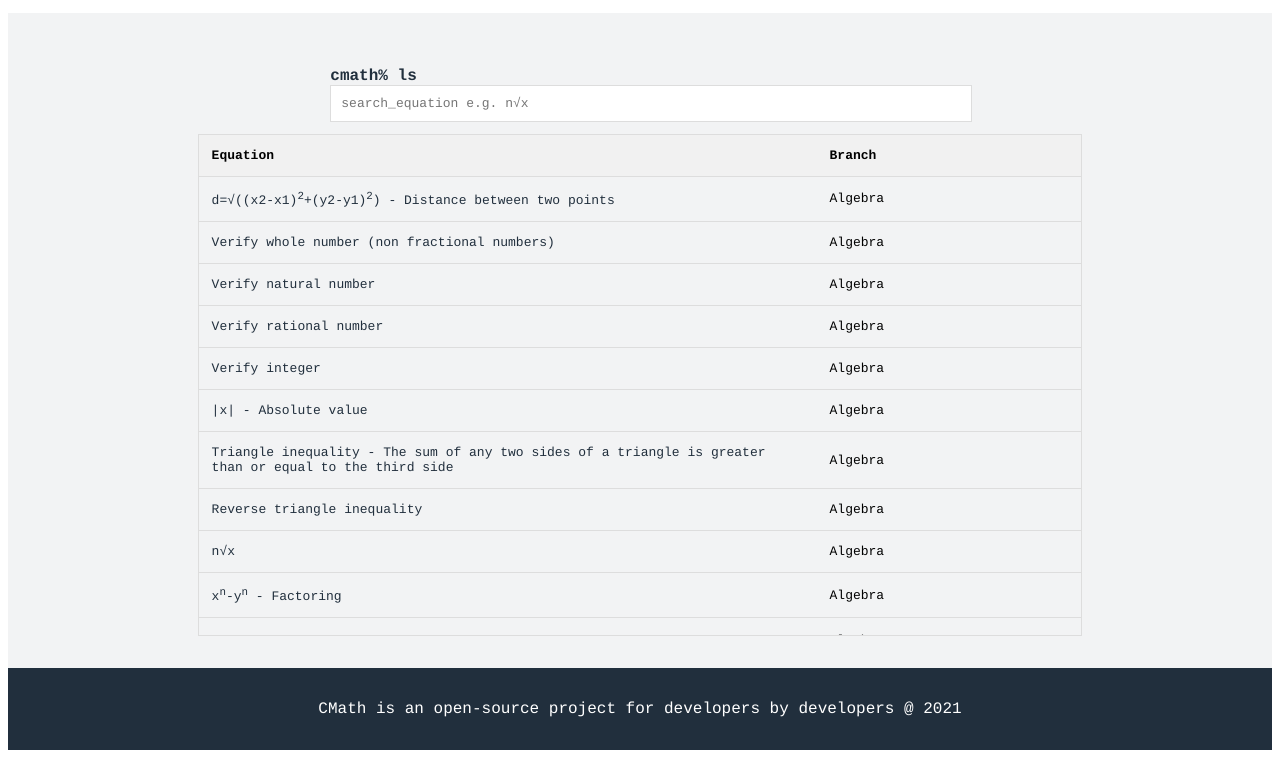
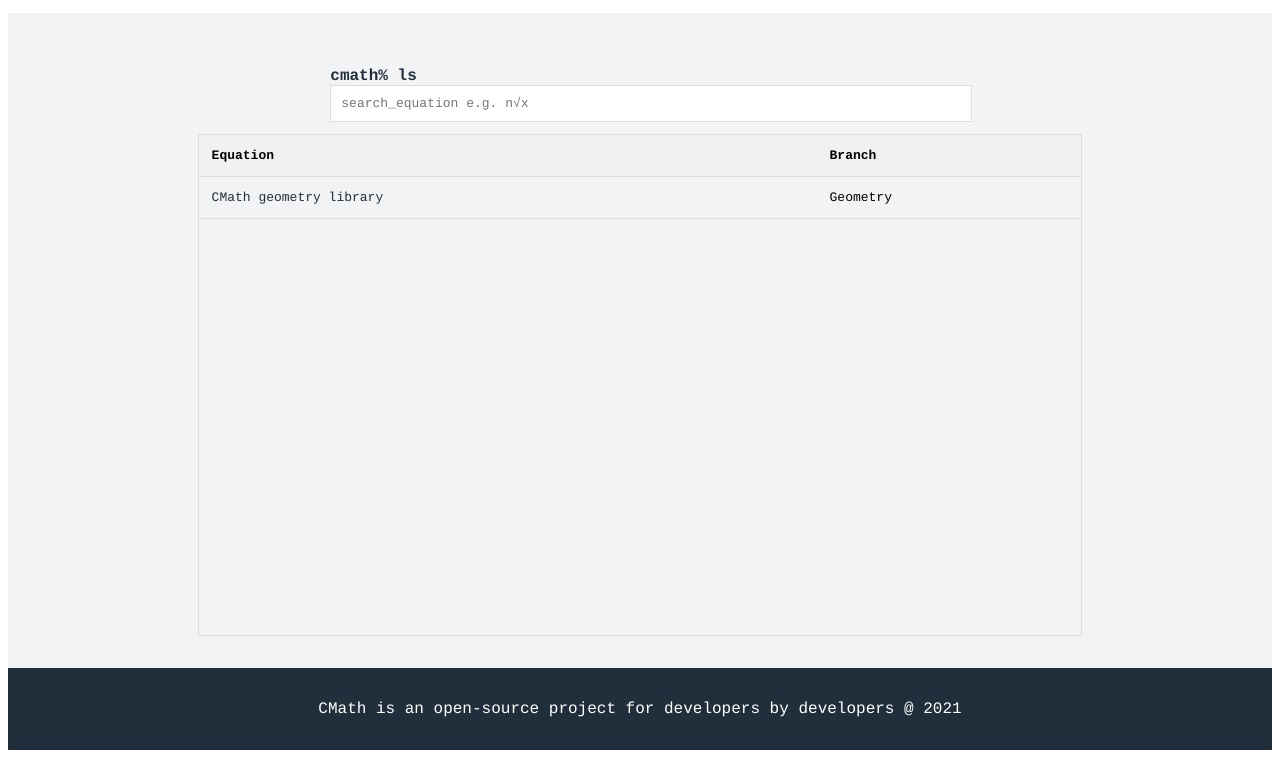
Before and after one commit to JayedRafiProjects/cmath.c, a plain HTML site: page index.html in a window 1280 px wide. Shown: the part 904-1662 px from the top of the page. Drawn offline with Linux system fonts and the light colour scheme.

Commit message:
Update index.html

```diff
--- a/index.html
+++ b/index.html
@@ -95,65 +95,12 @@ USE OF ANY CODE FOR LEARNING/TEACHING IS PERMITTED BUT PLEASE LET US KNOW IF YOU
 
 		<!-- ALGEBRA START -->
   			<tr>
-    		<td style="width: 70%;"><a href="https://github.com/JayedRafiProjects/cmath.c/blob/main/cm2.c">d=&#8730;((x2-x1)<sup>2</sup>+(y2-y1)<sup>2</sup>) - Distance between two points</a></td>
-    		<td>Algebra</td>
+    		<td style="width: 70%;"><a href="">CMath geometry library</a></td>
+    		<td>Geometry</td>
   			</tr>
   			<tr>
-    		<td style="width: 70%;"><a href="https://github.com/JayedRafiProjects/cmath.c/blob/main/cm3.c">Verify whole number (non fractional numbers)</a></td>
-    		<td>Algebra</td>
-  			</tr>
-			<tr>
-    		<td style="width: 70%;"><a href="https://github.com/JayedRafiProjects/cmath.c/blob/main/cm12.c">Verify natural number</a></td>
-    		<td>Algebra</td>
-  			</tr>
-			<tr>
-    		<td style="width: 70%;"><a href="https://github.com/JayedRafiProjects/cmath.c/blob/main/cm14.c">Verify rational number</a></td>
-    		<td>Algebra</td>
-  			</tr>
-			<tr>
-    		<td style="width: 70%;"><a href="https://github.com/JayedRafiProjects/cmath.c/blob/main/cm13.c">Verify integer</a></td>
-    		<td>Algebra</td>
-  			</tr>
-  			<tr>
-    		<td style="width: 70%;"><a href="https://github.com/JayedRafiProjects/cmath.c/blob/main/cm4.c">|x| - Absolute value</a></td>
-    		<td>Algebra</td>
-  			</tr>
-  			<tr>
-    		<td style="width: 70%;"><a href="https://github.com/JayedRafiProjects/cmath.c/blob/main/cm5.c">Triangle inequality - The sum of any two sides of a triangle is greater than or equal to the third side</a></td>
-    		<td>Algebra</td>
-  			</tr>
-			<tr>
-    		<td style="width: 70%;"><a href="https://github.com/JayedRafiProjects/cmath.c/blob/main/cm7.c">Reverse triangle inequality</a></td>
-    		<td>Algebra</td>
-  			</tr>
-			<tr>
-    		<td style="width: 70%;"><a href="https://github.com/JayedRafiProjects/cmath.c/blob/main/cm6.c">n&#8730;x</a></td>
-    		<td>Algebra</td>
-  			</tr>
-			<tr>
-			<td style="width: 70%;"><a href="https://github.com/JayedRafiProjects/cmath.c/blob/main/cm9.c">x<sup>n</sup>-y<sup>n</sup> - Factoring</a></td>
-    		<td>Algebra</td>
-  			</tr>
-			<tr>
-			<td style="width: 70%;"><a href="https://github.com/JayedRafiProjects/cmath.c/blob/main/cm10.c">x<sup>n</sup>+y<sup>n</sup> - Factoring</a></td>
-    		<td>Algebra</td>
-  			</tr>
-			<tr>
-			<td style="width: 70%;"><a href="https://github.com/JayedRafiProjects/cmath.c/blob/main/cm11.c">(x-y)<sup>n</sup> - Factoring</a></td>
-    		<td>Algebra</td>
-  			</tr>
-			<tr>
-			<td style="width: 70%;"><a href="https://github.com/JayedRafiProjects/cmath.c/blob/main/cm16.c">(x+y)<sup>n</sup> - Factoring</a></td>
-    		<td>Algebra</td>
-  			</tr>
+
 		<!-- ALGEBRA END -->
-
-		<!-- TRIGONOMETRY START -->
-		   	<tr>
-            <td style="width: 70%;"><a href="https://github.com/JayedRafiProjects/cmath.c/blob/main/cm1.c">c=&#8730;(a<sup>2</sup>+b<sup>2</sup>)</a></td>
-    		<td>Trigonometry</td>
-  			</tr>
-		<!-- TRIGONOMETRY END -->
 		</table>
 		<!--END INTERFACE-->
 			</div>
```
